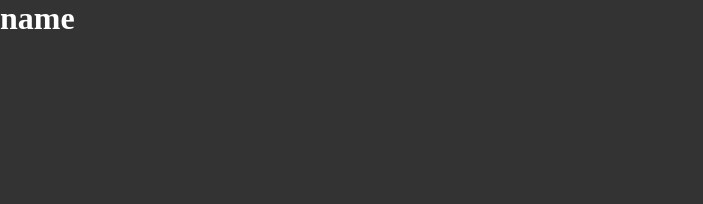
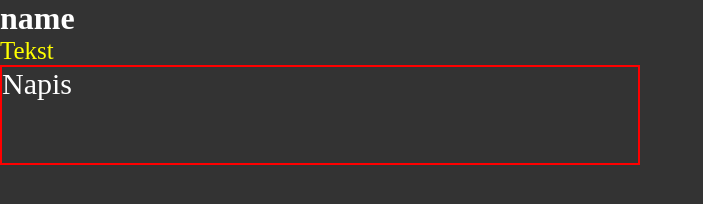
Before and after one commit to thabolibe/test, a plain HTML site: page index.html in a window 1280 px wide. Shown: the whole page, without its empty margins (0-703 px from the left). Drawn offline with Linux system fonts and the light colour scheme.

Commit message:
added test

```diff
--- a/index.html
+++ b/index.html
@@ -10,6 +10,10 @@
 
 <body>
     <h1>name</h1>
+    <p class="text">Tekst</p>
+    <div class="test">
+        <p class="caption">Napis</p>
+    </div>
 </body>
 
 </html>
--- a/style.css
+++ b/style.css
@@ -16,3 +16,19 @@ body {
 h1 {
     color: #fff;
 }
+
+.text {
+    color: #ff0;
+    font-size: 2.5rem;
+}
+
+.test {
+    height: 10rem;
+    width: 50%;
+    border: 2px solid red;
+}
+
+.caption {
+    color: #fff;
+    font-size: 3rem;
+}
```
